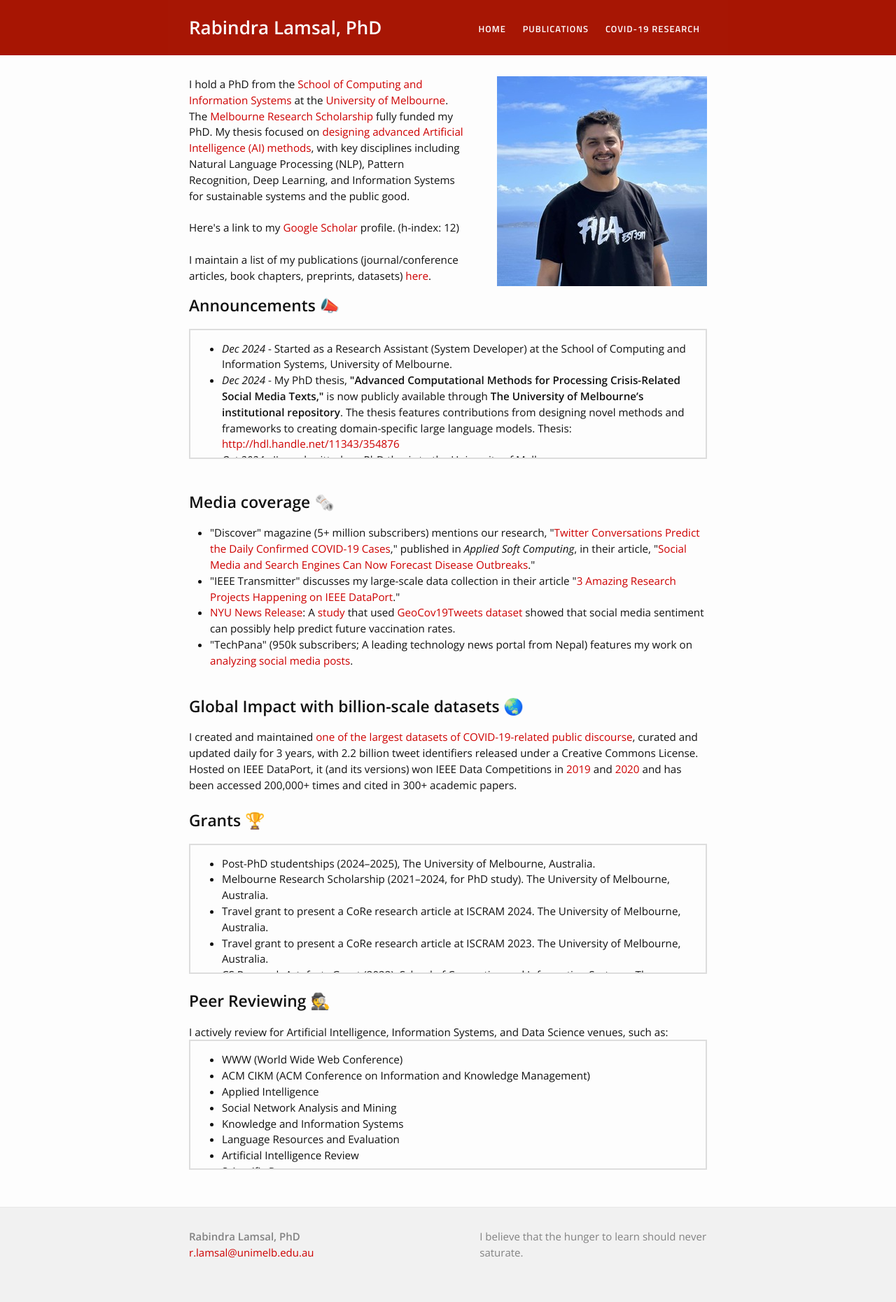
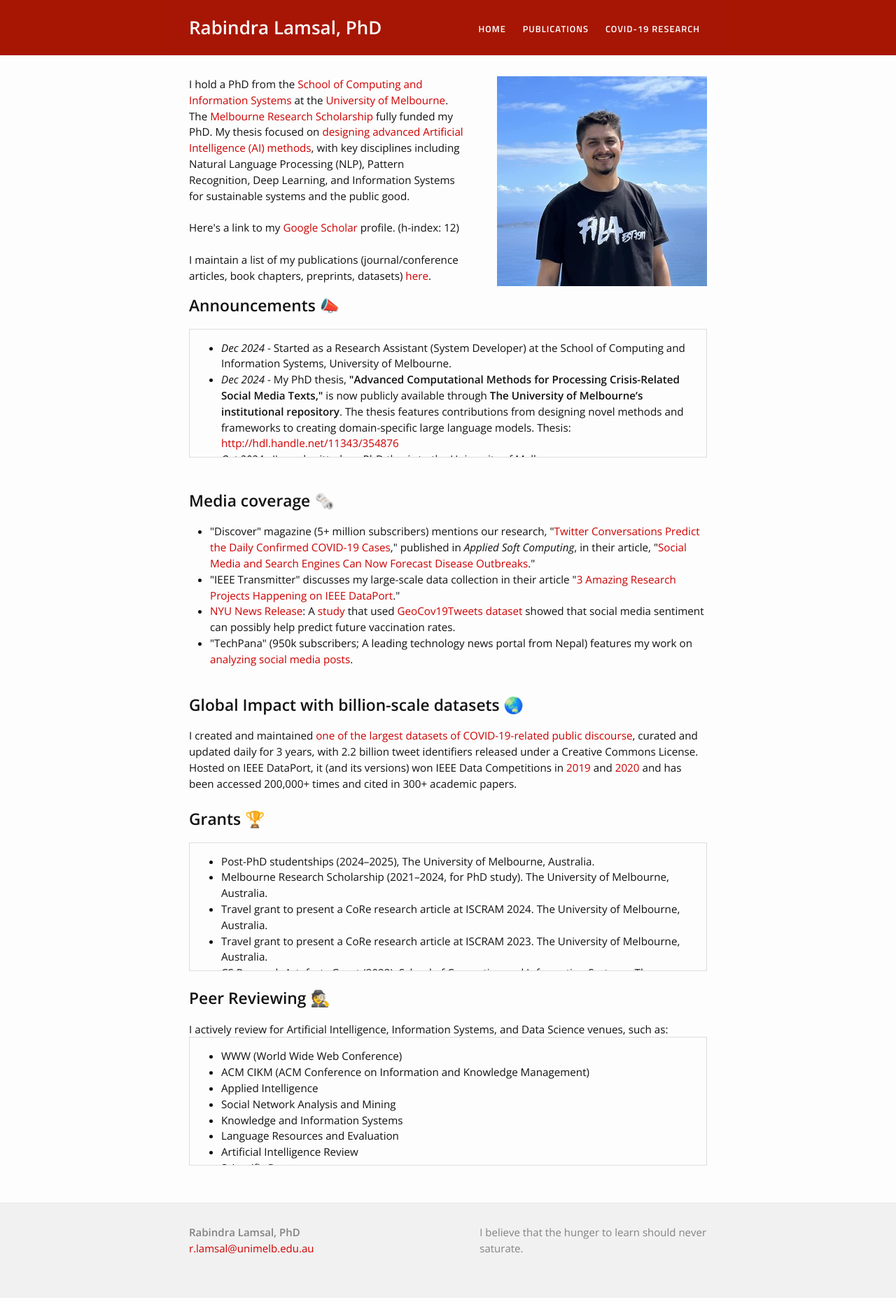
Before and after one commit to rabindralamsal/personal-site, a Jekyll site: the page built from index.html, in a window 1280 px wide. Shown: the whole page at 70% size. Built offline with Jekyll 4.4.1, drawn with Linux system fonts in a browser that asks for light colours.

Commit message:
Update index.html

```diff
--- a/index.html
+++ b/index.html
@@ -14,7 +14,7 @@
 </div>
 
 <h2>Announcements 📣</h2>
-<div class="updates" style="height: 10em; overflow-y: scroll;border:2px solid #ddd; padding:15px;">
+<div class="updates" style="height: 10em; overflow-y: scroll;border:1px solid #ddd; padding:15px;">
 <ul>
 <li><i>Dec 2024</i> - Started as a Research Assistant (System Developer) at the School of Computing and Information Systems, University of Melbourne.
 <li><i>Dec 2024</i> - My PhD thesis, <b>"Advanced Computational Methods for Processing Crisis-Related Social Media Texts,"</b> is now publicly available through <b>The University of Melbourne’s institutional repository</b>. The thesis features contributions from designing novel methods and frameworks to creating domain-specific large language models. Thesis: <a href="http://hdl.handle.net/11343/354876">http://hdl.handle.net/11343/354876</a></li>
@@ -53,7 +53,7 @@
 
 <br><br>
 <h2> Grants 🏆</h2>
-<div class="updates" style="height: 10em; overflow-y: scroll;border:2px solid #ddd; padding:15px;">
+<div class="updates" style="height: 10em; overflow-y: scroll;border:1px solid #ddd; padding:15px;">
 <ul>
 <li>Post-PhD studentships (2024–2025), The University of Melbourne, Australia.</li>
 <li>Melbourne Research Scholarship (2021–2024, for PhD study). The University of Melbourne, Australia.</li>
@@ -69,7 +69,7 @@
 <br>
 <h2> Peer Reviewing 🕵️ </h2>
 I actively review for Artificial Intelligence, Information Systems, and Data Science venues, such as: <br>
-<div class="updates" style="height: 10em; overflow-y: scroll;border:2px solid #ddd; padding:15px;">
+<div class="updates" style="height: 10em; overflow-y: scroll;border:1px solid #ddd; padding:15px;">
 <ul>
       <li>WWW (World Wide Web Conference)</li>
       <li>ACM CIKM (ACM Conference on Information and Knowledge Management)</li>
```
